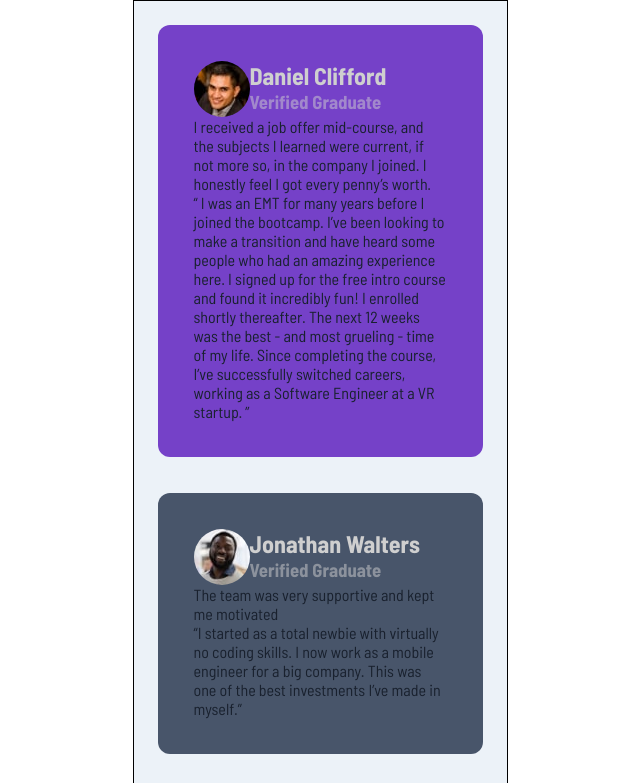
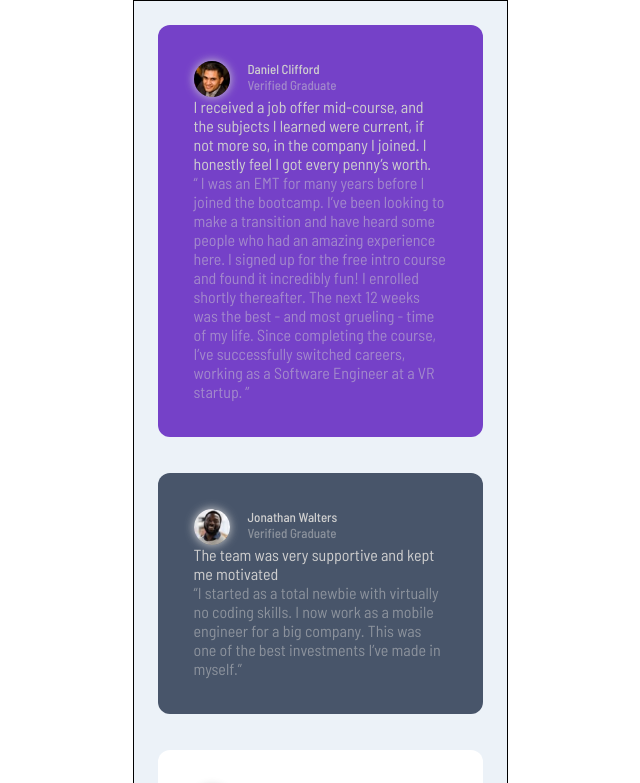
Before and after one commit to Ay-dotcode/Testimonials-grid-section, a plain HTML site: page index.html in a window 1280 px wide. Shown: the top 783 px of the page, without its empty margins (320-960 px from the left). Drawn offline with Linux system fonts and the light colour scheme.

Commit message:
img placing

```diff
--- a/styles.css
+++ b/styles.css
@@ -50,16 +50,31 @@ main {
 img {
     border-radius: 50%;
     float: left;
+    box-shadow: 0 0 10px hsl(0, 0%, 81%);
+    margin-right: 18px;
+    width: 36px;
 }
 
 h2 {
     color: hsl(0, 0%, 81%);
+    font-size: 13px;
+    font-weight: 500;
 }
 
 h3 {
     color: hsla(0, 0%, 81%, 0.5);
+    font-size: 13px;
+    font-weight: 500;
 }
 
 p {
     clear: both;
 }
+
+.review {
+    color: hsl(0, 0%, 81%);
+}
+
+.quotation {
+    color: hsla(0, 0%, 81%, 0.5);
+}
```
